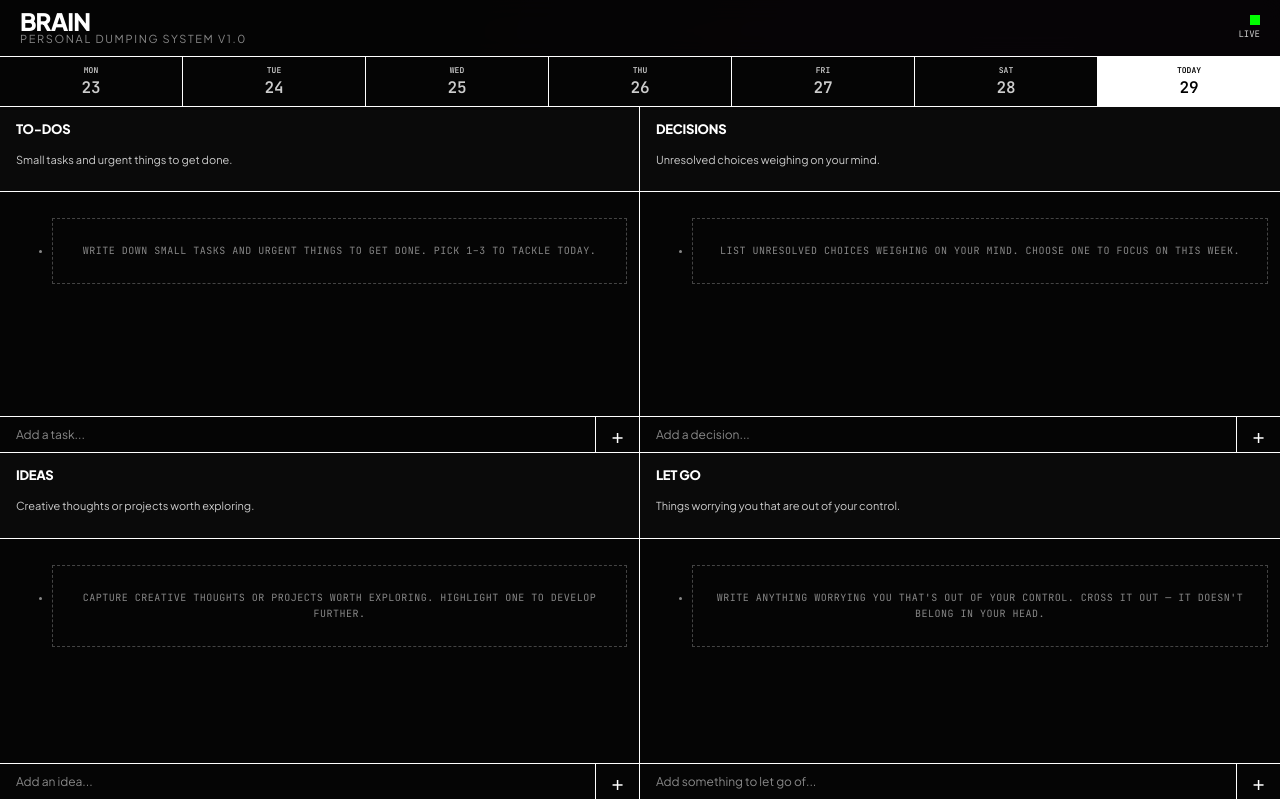
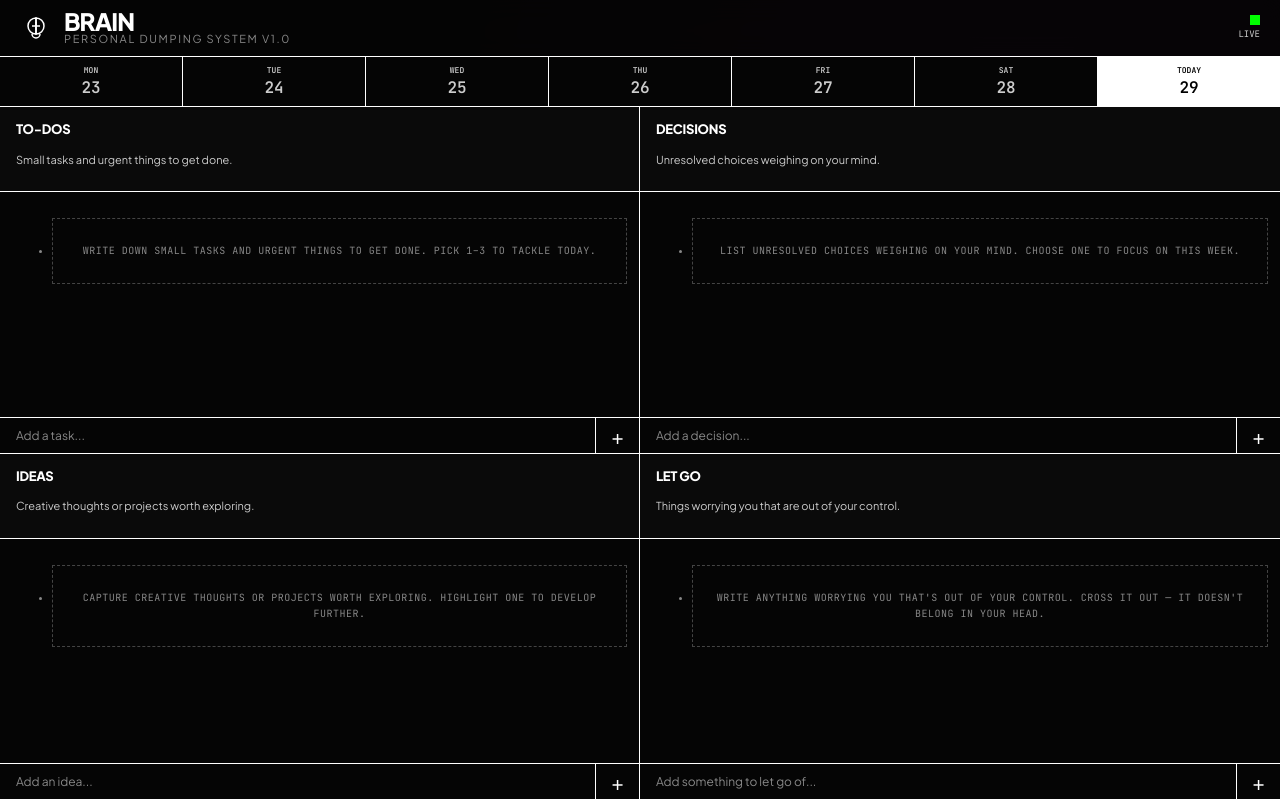
Before and after one commit to ZirgomHaidar/BrainDump, a React (Vite) app: page / in a window 1280 px wide. Built offline with nearby package versions, Linux system fonts and the light colour scheme; no server answers; the database is empty.

Commit message:
BD: UI - Add skeletal brain icon to header

```diff
--- a/src/App.css
+++ b/src/App.css
@@ -24,11 +24,21 @@
 }
 
 .app__title {
+  display: flex;
+  align-items: center;
+  gap: 12px;
   font-size: 24px;
   font-weight: 900;
   letter-spacing: -0.04em;
   color: var(--text);
   line-height: 0.8;
+}
+
+.app__logo {
+  width: 32px;
+  height: 32px;
+  flex-shrink: 0;
+  stroke: var(--text);
 }
 
 .app__title-dim {
--- a/src/App.jsx
+++ b/src/App.jsx
@@ -47,7 +47,17 @@ export default function App() {
     <div className="app">
       <header className="app__header">
         <h1 className="app__title">
-          Brain<span className="app__title-dim">Personal Dumping System v1.0</span>
+          <svg className="app__logo" viewBox="0 0 32 32" fill="none" strokeWidth="1.5">
+            <path d="M16 6C11.5817 6 8 9.58172 8 14C8 18.4183 11.5817 22 16 22V6Z" />
+            <path d="M16 6C20.4183 6 24 9.58172 24 14C24 18.4183 20.4183 22 16 22V6Z" />
+            <path d="M12 22C12 24.2091 13.7909 26 16 26C18.2091 26 20 24.2091 20 22" />
+            <path d="M12 14H20" />
+            <path d="M16 10V18" />
+          </svg>
+          <div className="app__title-info">
+            BRAIN
+            <span className="app__title-dim">Personal Dumping System v1.0</span>
+          </div>
         </h1>
         <div className="app__sync-indicator">
           <span
```
